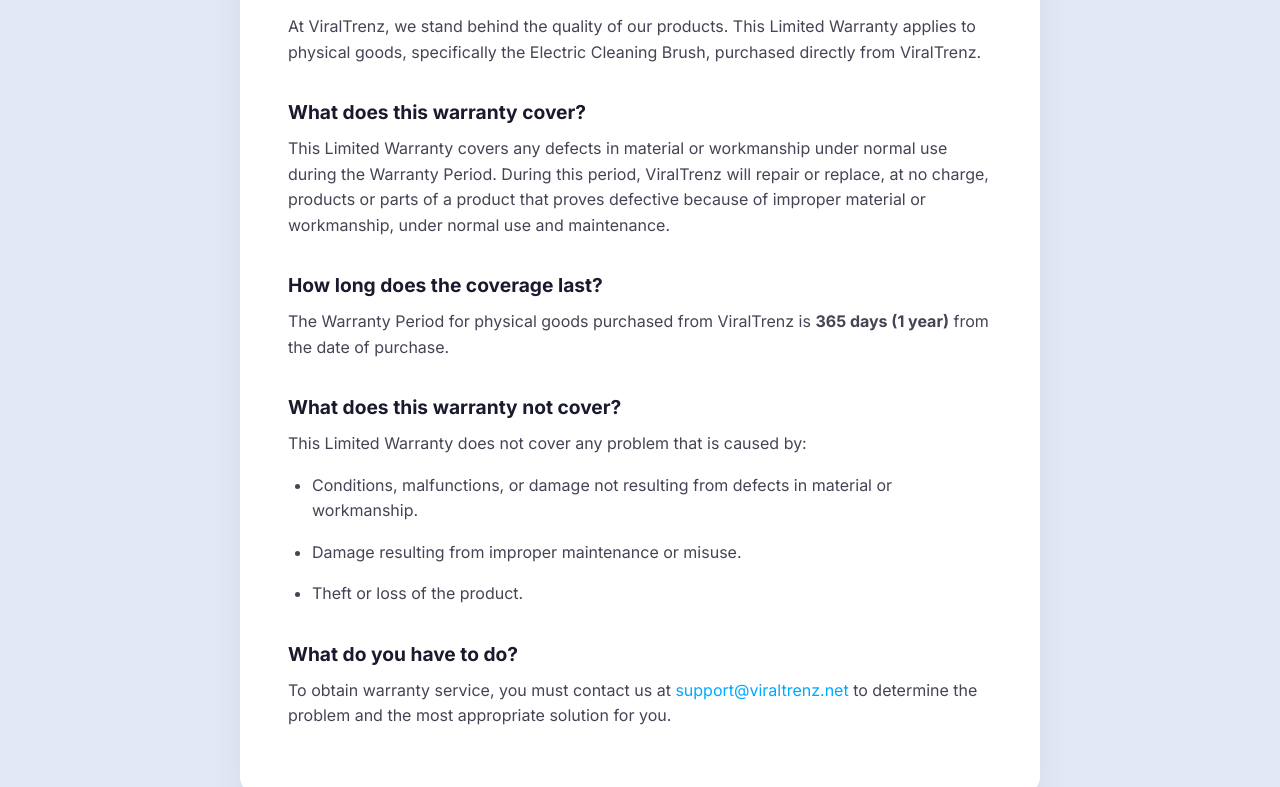
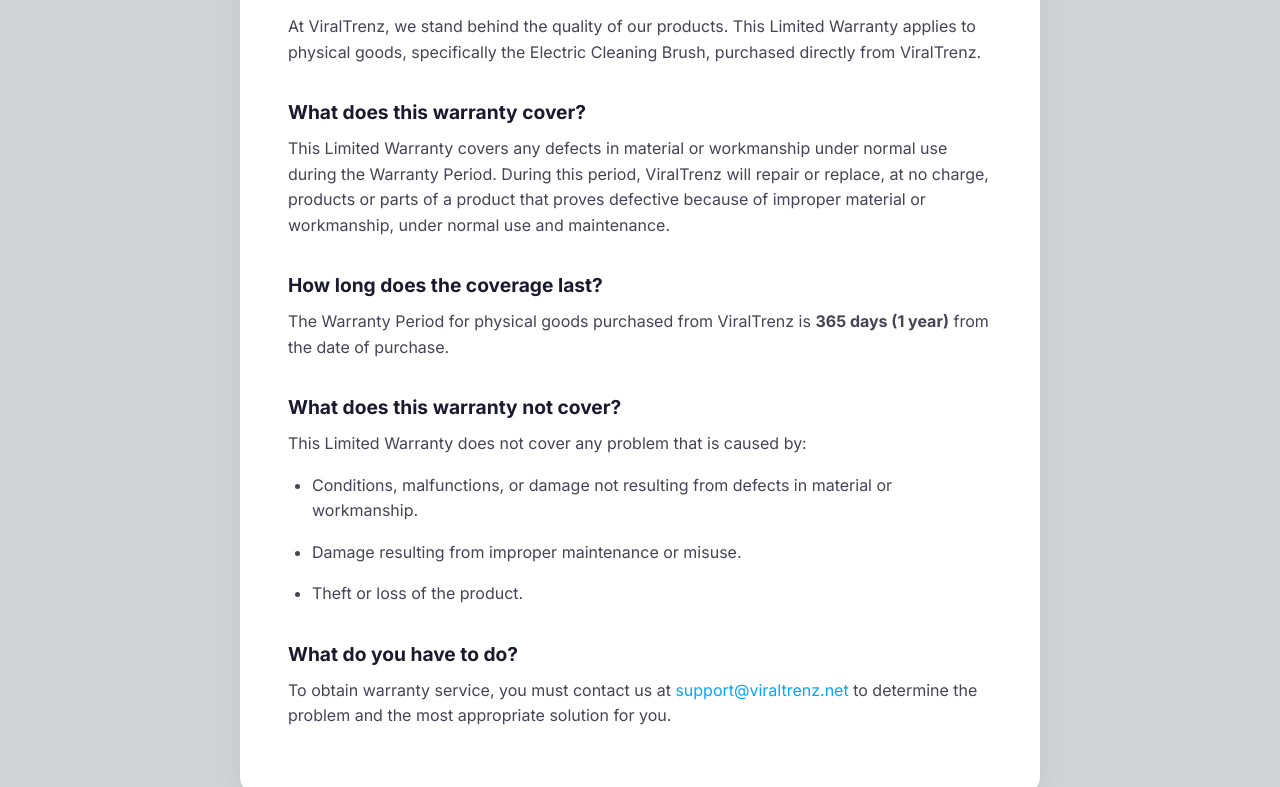
Before and after one commit to imagepixelbooth/ElectricScrubber, a website: page warranty.html in a window 1280 px wide. Shown: the part 278-1065 px from the top of the page. Drawn offline with Linux system fonts and the light colour scheme.

Commit message:
Added same background

```diff
--- a/warranty.html
+++ b/warranty.html
@@ -12,7 +12,7 @@
         /* Reusing common styles */
         :root {
             --bg-midnight: #050510;
-            --bg-offwhite: #e1e8f3;
+            --bg-offwhite: #d0d2d5;
             --bg-charcoal: #12121a;
             --accent-cyan: #00f2ea;
             --accent-blue: #00a8ff;
```
Also changed, not shown: index.html (+1 -1 lines).
